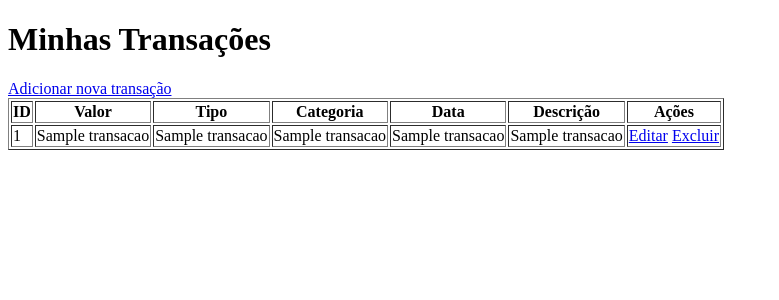
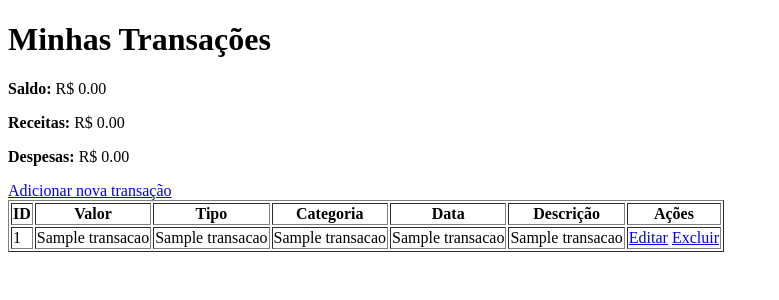
Before and after one commit to gustamoraiss/finance-tracker, a Flask app: template templates/listar.html in a window 1280 px wide. Shown: the top 300 px of the page, without its empty margins (0-779 px from the left). Run offline with Flask 3, Linux system fonts and the light colour scheme; the template is opened without the code that fills it: most values are stand-ins (such as "Sample title", 1, 10 or a date in 2020).

Commit message:
adiciona dashboard de saldo, receitas e despesas ao listar.html

```diff
--- a/templates/listar.html
+++ b/templates/listar.html
@@ -8,7 +8,13 @@
 <body>
     <h1>Minhas Transações</h1>
 
-    <a href="/adicionar">Adicionar nova transação</a>
+<div>
+    <p><strong>Saldo:</strong> R$ {{ "%.2f"|format(saldo) }}</p>
+    <p><strong>Receitas:</strong> R$ {{ "%.2f"|format(receita) }}</p>
+    <p><strong>Despesas:</strong> R$ {{ "%.2f"|format(despesa) }}</p>
+</div>
+
+<a href="/adicionar">Adicionar nova transação</a>
 
     <table border="1">
         <thead>
```
